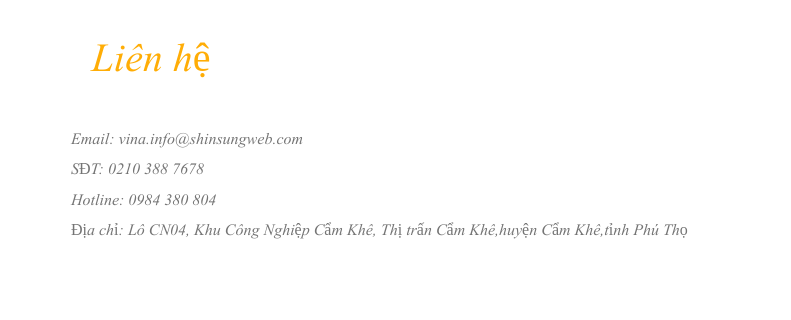
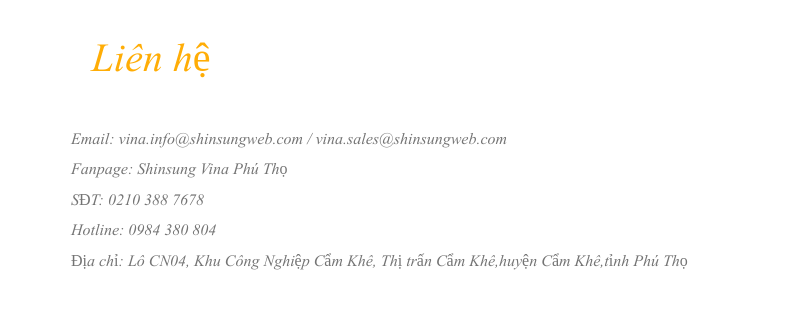
Before and after one commit to NgocAinnn/shinsung, a plain HTML site: page contact.html in a window 1280 px wide. Shown: the part 528-848 px from the top of the page, 489-1280 px from the left. Drawn offline with Linux system fonts and the light colour scheme; a web font is replaced by a local one.

Commit message:
Update contact.html

```diff
--- a/contact.html
+++ b/contact.html
@@ -71,10 +71,11 @@
 				<img src="images/ava.png" alt="" class="img-responsive">
 			</div>
 			<div class="col-md-7 about-right">
-				 <p> Email: vina.info@shinsungweb.com</p>
+				 <p> Email: vina.info@shinsungweb.com / vina.sales@shinsungweb.com</p>
+				<p> Fanpage: Shinsung Vina Phú Thọ </p>
 		     <p> SĐT: 0210 388 7678 </p>
 		     <p> Hotline: 0984 380 804 </p>
-		     <p>Địa chỉ: Lô CN04, Khu Công Nghiệp Cẩm Khê, Thị trấn Cẩm Khê,huyện Cẩm Khê,tỉnh Phú Thọ </p>
+		     <p> Địa chỉ: Lô CN04, Khu Công Nghiệp Cẩm Khê, Thị trấn Cẩm Khê,huyện Cẩm Khê,tỉnh Phú Thọ </p>
 		  </div>
 		  <div class="box2">
     <div id="map" style="width:500px;height:500px;">
```
